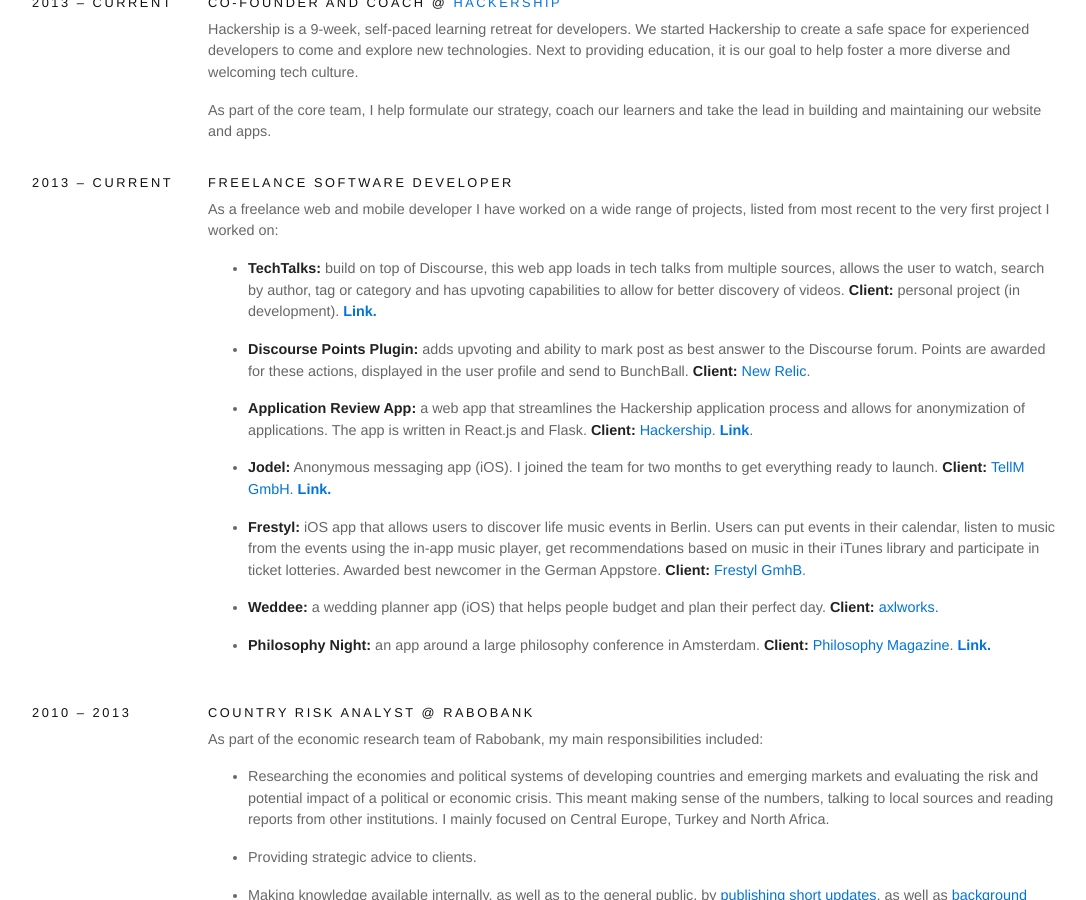
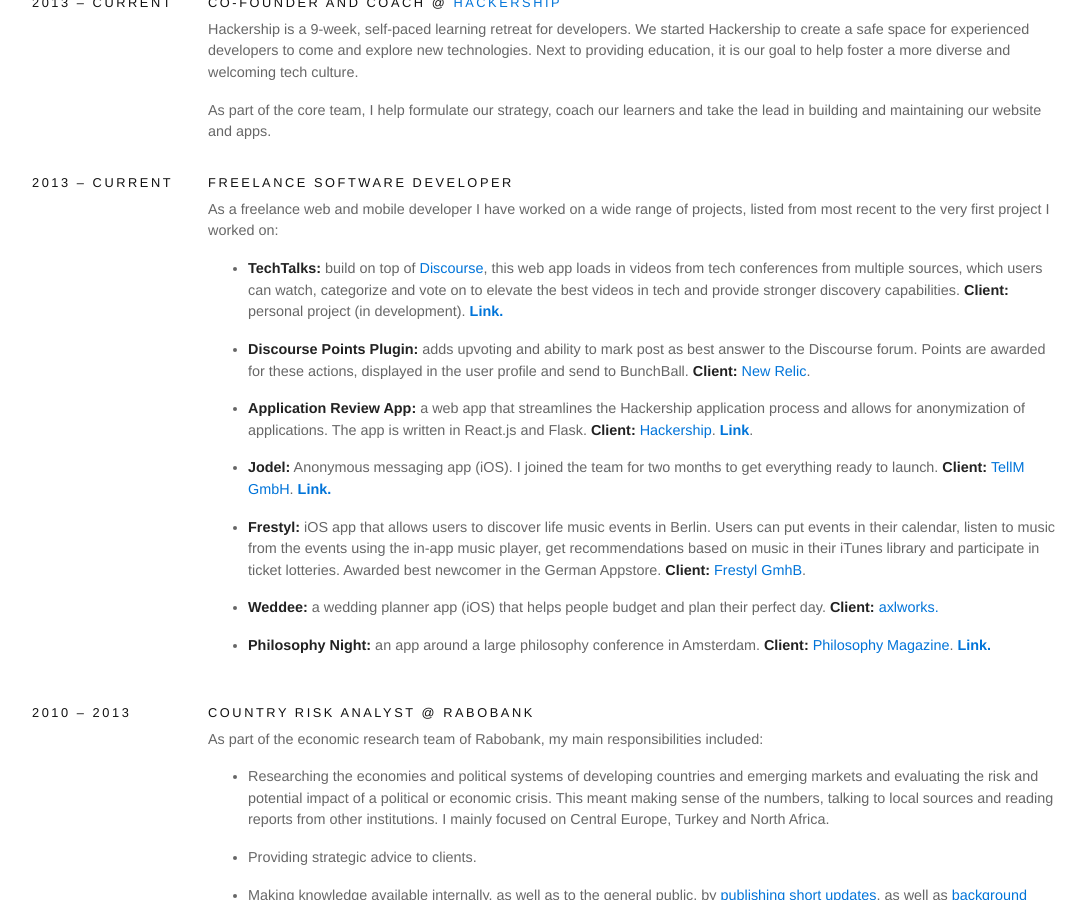
Before and after one commit to gnunicorn/anoukruhaak.github.io, a Jekyll site: the page built from resume-2015-MOZ/index.html, in a window 1280 px wide and 900 px high, scrolled down 318 px. Shown: the whole window, without its empty margins (96-1182 px from the left). Built offline with Jekyll 4.4.1, drawn with Linux system fonts in a browser that asks for light colours; nearby versions of some CDN libraries.

Commit message:
tech talks copyedit

```diff
--- a/resume-2015-MOZ/index.html
+++ b/resume-2015-MOZ/index.html
@@ -36,7 +36,7 @@
     	<h5 class="responsive-h5 caps mb1 mt0 black">Freelance Software Developer</h5>
        <p>As a freelance web and mobile developer I have worked on a wide range of projects, listed from most recent to the very first project I worked on:</p>
         <ul>
-          <li><p><strong>TechTalks:</strong> build on top of Discourse, this web app loads in tech talks from multiple sources, allows the user to watch, search by author, tag or category and has upvoting capabilities to allow for better discovery of videos. <strong>Client:</strong> personal project (in development). <strong><a target="_blank" href="/techtalks">Link.</a></strong></p></li>
+          <li><p><strong>TechTalks:</strong> build on top of <a href="http://www.discourse.org">Discourse</a>, this web app loads in videos from tech conferences from multiple sources, which users can watch, categorize and vote on to elevate the best videos in tech and provide stronger discovery capabilities. <strong>Client:</strong> personal project (in development). <strong><a target="_blank" href="/techtalks">Link.</a></strong></p></li>
 
           <li><p><strong>Discourse Points Plugin:</strong> adds upvoting and ability to mark post as best answer to the Discourse forum. Points are awarded for these actions, displayed in the user profile and send to BunchBall. <strong>Client:</strong> <a target="_blank" href="http://newrelic.com/">New Relic</a>.</p></li>
 
```
